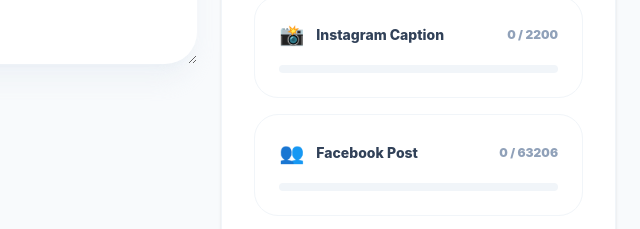
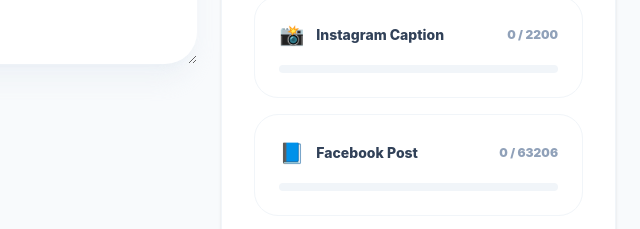
Before and after one commit to Msveiti/text-tools-suite, a React (Vite) app: page / in a window 1280 px wide. Shown: the part 820-1049 px from the top of the page, without its empty margins (640-1280 px from the left). Built offline with nearby package versions, Linux system fonts and the light colour scheme; what sentiment would draw is missing.

Commit message:
Fix: Corrected social icon encoding and aligned Verbo Intelligence character threshold

```diff
--- a/src/pages/WordCounter.tsx
+++ b/src/pages/WordCounter.tsx
@@ -120,7 +120,7 @@
 
         {/* Sidebar - condensed padding */}
         <div className="lg:col-span-4 space-y-6">
-          {/* Verbo Intelligence Box */}
+          {/* Verbo Intelligence Box - FIXED: Changed threshold from 100 to 50 */}
           <div className="bg-[#0F172A] p-8 rounded-[32px] text-white shadow-2xl shadow-indigo-900/20">
             <div className="flex items-center gap-2 mb-6">
               <span className="w-2 h-2 bg-indigo-400 rounded-full animate-pulse" />
@@ -130,7 +130,8 @@
               {aiInsights}
             </p>
 
-            {text.length > 100 && (
+            {/* FIXED: Changed 100 to 50 to match the placeholder text "Draft 50+ characters" */}
+            {text.length > 50 && (
               <div className="mt-6 pt-6 border-t border-slate-800">
                 <div className="grid grid-cols-2 gap-4">
                   <div className="bg-slate-800/50 p-3 rounded-xl">
@@ -153,13 +154,13 @@
             )}
           </div>
 
-          {/* Social Safeguards */}
+          {/* Social Safeguards - FIXED: Replaced corrupted icons with clean emojis */}
           <div className="bg-white p-8 rounded-[32px] border border-slate-100 shadow-sm">
             <h3 className="text-lg font-black mb-6 text-slate-900">Social Safeguards</h3>
             <div className="space-y-6">
               <SocialCard platform="Twitter / X" limit={280} current={stats.characters} icon="🐦" />
               <SocialCard platform="Instagram Caption" limit={2200} current={stats.characters} icon="📸" />
-              <SocialCard platform="Facebook Post" limit={63206} current={stats.characters} icon="👥" />
+              <SocialCard platform="Facebook Post" limit={63206} current={stats.characters} icon="📘" />
               <SocialCard platform="LinkedIn Post" limit={3000} current={stats.characters} icon="💼" />
               <SocialCard platform="Meta Description" limit={160} current={stats.characters} icon="🔍" />
             </div>
```
